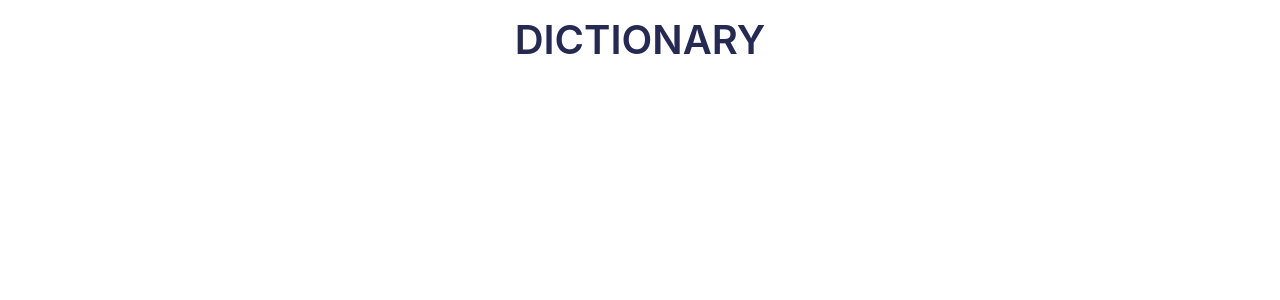
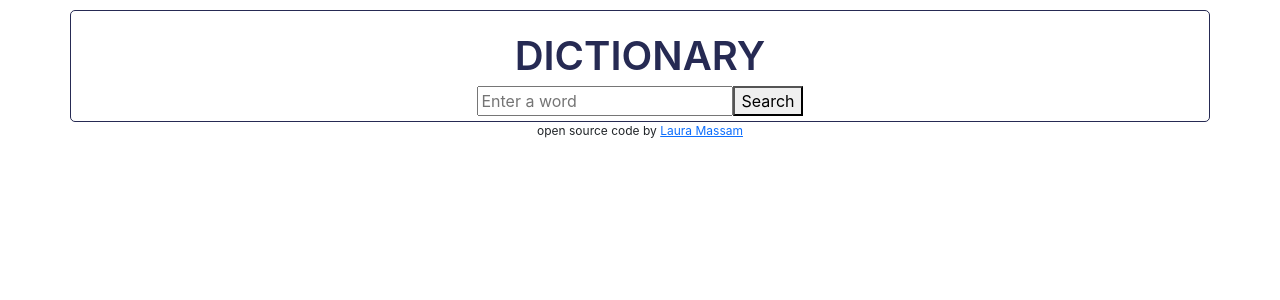
Before and after one commit to LauraMassam/react-dictionary-project, a React (Create React App) app: page / in a window 1280 px wide. Shown: the top 300 px of the page. Built offline with nearby package versions, Linux system fonts and the light colour scheme.

Commit message:
added search form

```diff
--- a/src/App.css
+++ b/src/App.css
@@ -5,3 +5,15 @@
   margin-top: 10px;
   text-align: center;
 }
+.container{
+  border-color: #262A53;
+  border-radius: 5px;
+  border-width: 1px;
+  border-style: solid;
+  margin-top: 10px;
+  padding: 5px 10px;
+}
+.coded-by{
+  font-size: 12px;
+  text-align: center;
+}
--- a/src/App.js
+++ b/src/App.js
@@ -1,11 +1,23 @@
 import './App.css';
+import Dictionary from "./Dictionary"
 
 export default function App() {
   return (
     <div className="App">
+      <div className="container">
         <header className = "App-header">
           DICTIONARY
         </header>
+        < Dictionary />
+      </div>
+      <footer className="coded-by">
+        open source code by {""}
+        <a
+        href ="https://github.com/LauraMassam/react-dictionary-project"
+        target="_blank">
+         Laura Massam
+        </a>
+      </footer>
     </div>
   );
 }
--- /dev/null
+++ b/src/Dictionary.css
@@ -0,0 +1,3 @@
+.search-form{
+    text-align: center;
+}
--- /dev/null
+++ b/src/Dictionary.js
@@ -0,0 +1,33 @@
+import React, {useState} from "react";
+import "./Dictionary.css";
+
+export default function Dictionary(){
+    let [keyword, setKeyword] = useState("")
+
+    function search(event){
+        event.preventDefault();
+        alert (`searching for the definition of "${keyword}"`);
+    }
+
+    function handleKeywordChange(event){
+        setKeyword(event.target.value);
+    }
+
+    return(
+        <div className="search-form">
+            <form onSubmit = {search}>
+                <input
+                type="search"
+                placeholder="Enter a word"
+                onChange = {handleKeywordChange}
+                />
+                <button
+                className="keyword-search-button"
+                type="submit"
+                >
+                Search
+                </button>
+            </form>
+        </div>
+    );
+}
```
